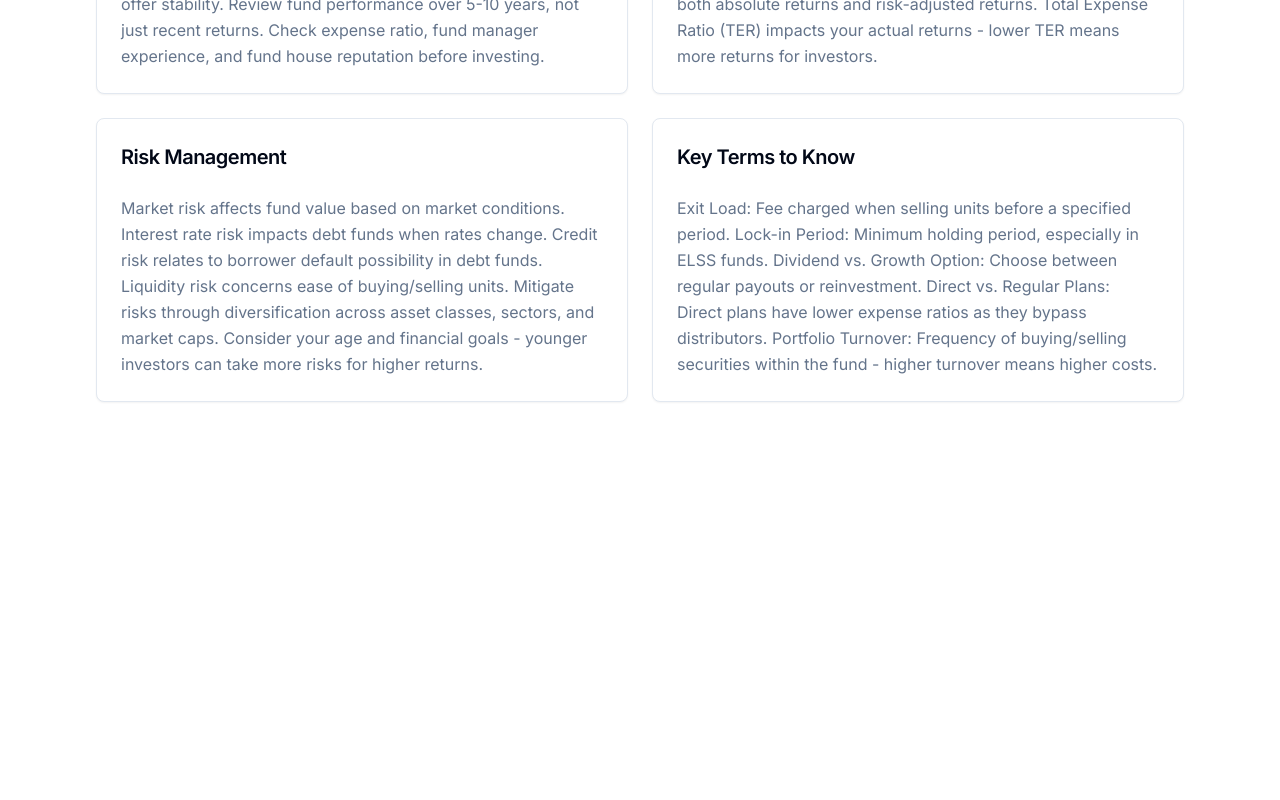
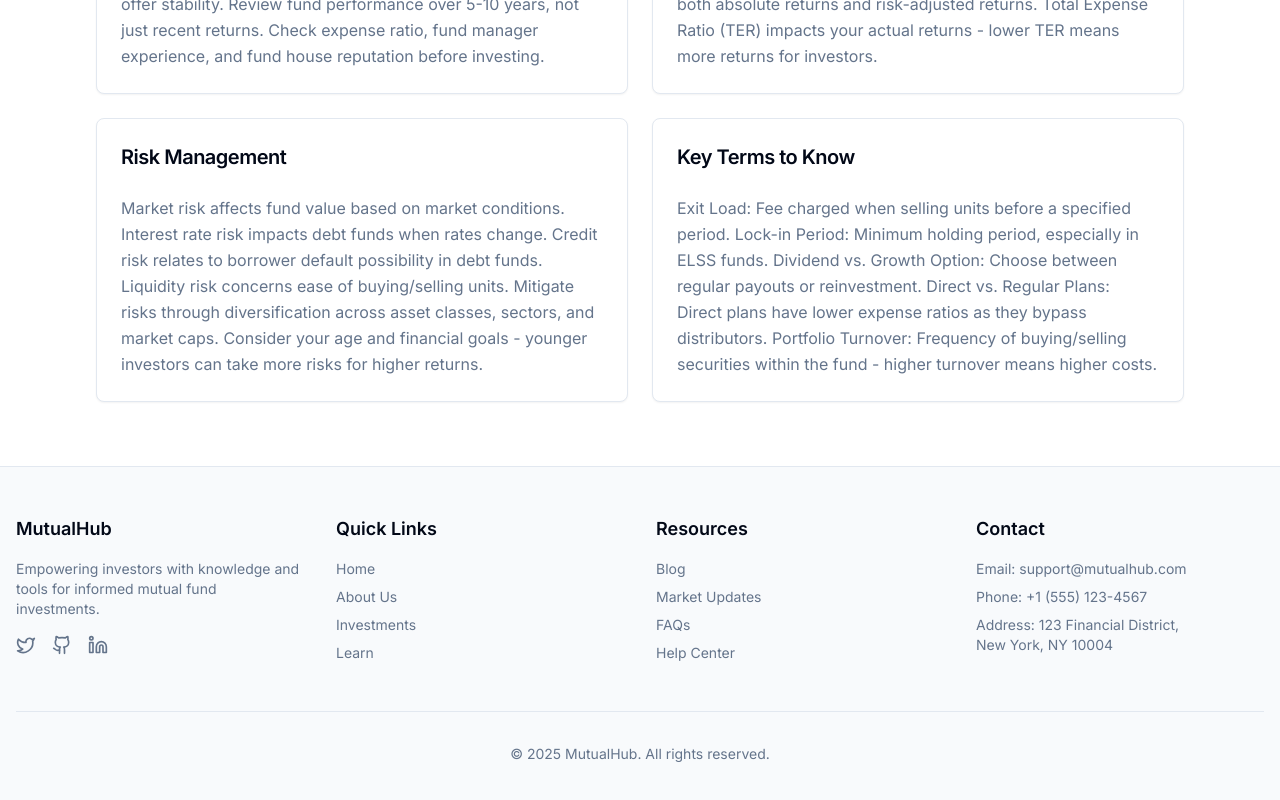
Before and after one commit to jayasurya1422/mutual-minds-hub, a React (Vite) app: page / in a window 1280 px wide. Shown: the part 2224-3024 px from the top of the page. Before the commit the page ends 2690 px from the top, so only its background shows below. Built offline with nearby package versions, Linux system fonts and the light colour scheme.

Commit message:
Add footer section
Added a footer section to the application layout.  No further details are provided about the footer's content or implementation.

```diff
--- /dev/null
+++ b/src/components/Footer.tsx
@@ -0,0 +1,89 @@
+
+import { Github, Twitter, Linkedin } from "lucide-react";
+
+const Footer = () => {
+  return (
+    <footer className="bg-secondary/50 border-t">
+      <div className="container mx-auto px-4 py-12">
+        <div className="grid grid-cols-1 md:grid-cols-4 gap-8">
+          <div className="space-y-4">
+            <h3 className="text-lg font-semibold">MutualHub</h3>
+            <p className="text-sm text-muted-foreground">
+              Empowering investors with knowledge and tools for informed mutual fund investments.
+            </p>
+            <div className="flex space-x-4">
+              <a href="#" className="text-muted-foreground hover:text-primary">
+                <Twitter className="h-5 w-5" />
+              </a>
+              <a href="#" className="text-muted-foreground hover:text-primary">
+                <Github className="h-5 w-5" />
+              </a>
+              <a href="#" className="text-muted-foreground hover:text-primary">
+                <Linkedin className="h-5 w-5" />
+              </a>
+            </div>
+          </div>
+
+          <div className="space-y-4">
+            <h3 className="text-lg font-semibold">Quick Links</h3>
+            <ul className="space-y-2 text-sm">
+              <li>
+                <a href="#" className="text-muted-foreground hover:text-primary">Home</a>
+              </li>
+              <li>
+                <a href="#" className="text-muted-foreground hover:text-primary">About Us</a>
+              </li>
+              <li>
+                <a href="#" className="text-muted-foreground hover:text-primary">Investments</a>
+              </li>
+              <li>
+                <a href="#" className="text-muted-foreground hover:text-primary">Learn</a>
+              </li>
+            </ul>
+          </div>
+
+          <div className="space-y-4">
+            <h3 className="text-lg font-semibold">Resources</h3>
+            <ul className="space-y-2 text-sm">
+              <li>
+                <a href="#" className="text-muted-foreground hover:text-primary">Blog</a>
+              </li>
+              <li>
+                <a href="#" className="text-muted-foreground hover:text-primary">Market Updates</a>
+              </li>
+              <li>
+                <a href="#" className="text-muted-foreground hover:text-primary">FAQs</a>
+              </li>
+              <li>
+                <a href="#" className="text-muted-foreground hover:text-primary">Help Center</a>
+              </li>
+            </ul>
+          </div>
+
+          <div className="space-y-4">
+            <h3 className="text-lg font-semibold">Contact</h3>
+            <ul className="space-y-2 text-sm">
+              <li className="text-muted-foreground">
+                Email: support@mutualhub.com
+              </li>
+              <li className="text-muted-foreground">
+                Phone: +1 (555) 123-4567
+              </li>
+              <li className="text-muted-foreground">
+                Address: 123 Financial District,<br />New York, NY 10004
+              </li>
+            </ul>
+          </div>
+        </div>
+
+        <div className="border-t mt-12 pt-8">
+          <p className="text-center text-sm text-muted-foreground">
+            © {new Date().getFullYear()} MutualHub. All rights reserved.
+          </p>
+        </div>
+      </div>
+    </footer>
+  );
+};
+
+export default Footer;
--- a/src/pages/Index.tsx
+++ b/src/pages/Index.tsx
@@ -4,6 +4,7 @@ import Hero from "@/components/Hero";
 import TopFunds from "@/components/TopFunds";
 import Calculator from "@/components/Calculator";
 import Learn from "@/components/Learn";
+import Footer from "@/components/Footer";
 
 const Index = () => {
   return (
@@ -15,6 +16,7 @@ const Index = () => {
         <Calculator />
         <Learn />
       </main>
+      <Footer />
     </div>
   );
 };
```
